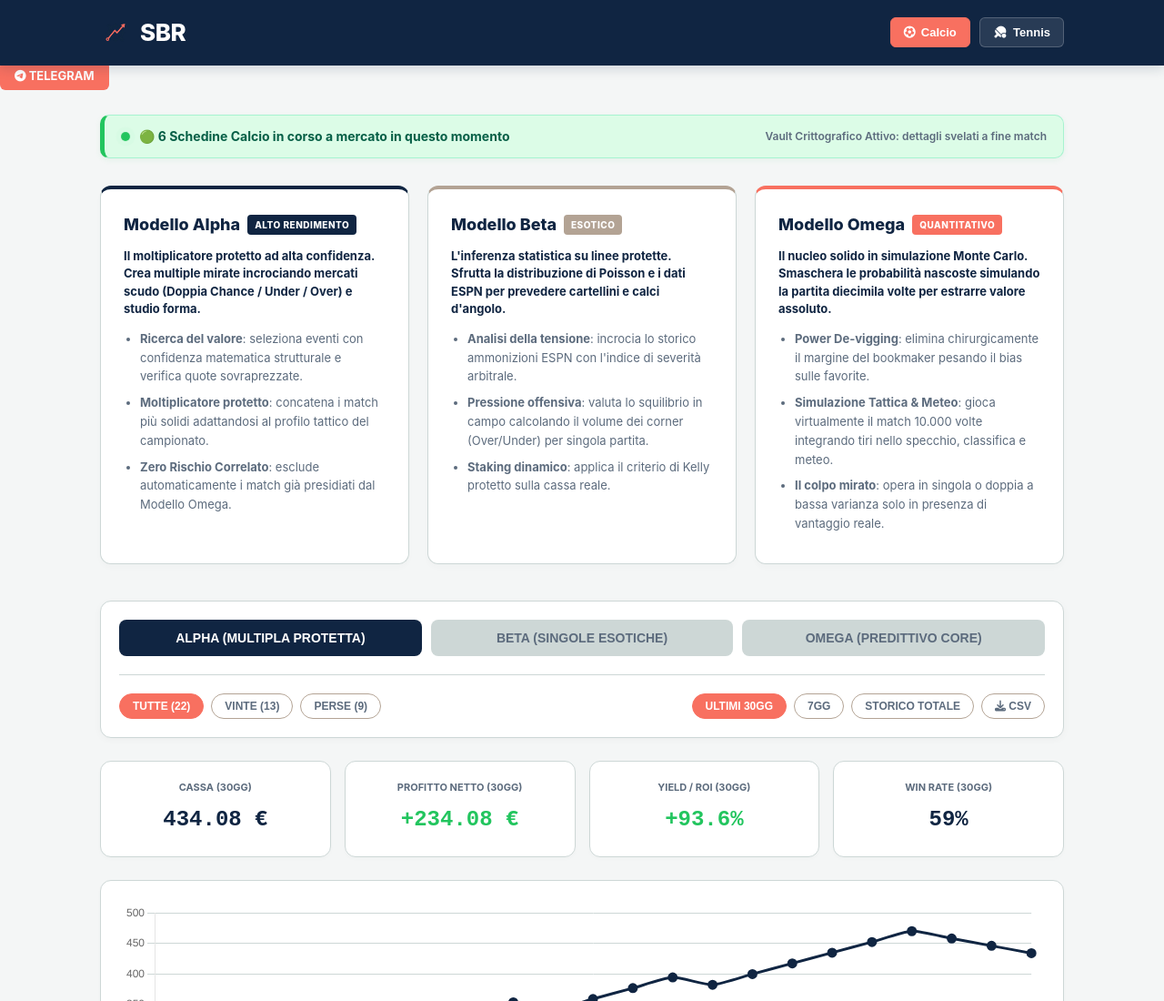
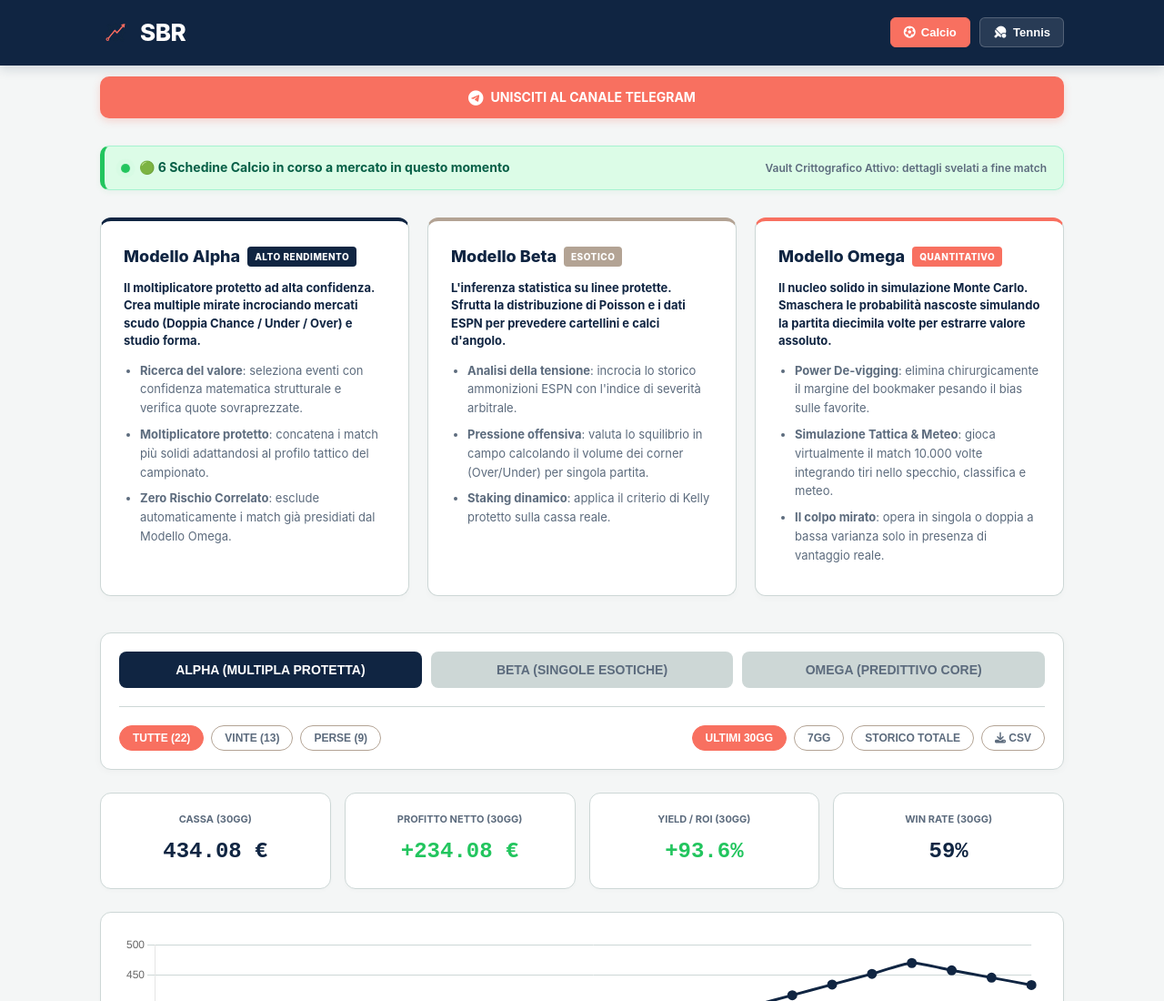
Before and after one commit to giovanniforlenza1/bot-scommesse, a plain HTML site: page index.html in a window 1280 px wide. Shown: the top 1100 px of the page at 91% size. Drawn offline with nearby package versions, Linux system fonts and the light colour scheme.

Commit message:
Update index.html

```diff
--- a/index.html
+++ b/index.html
@@ -201,9 +201,11 @@
     </header>
 
     <div class="spacer"></div>
-    <div class="tel-container">
-        </button>
-                <a href="https://t.me/+nyQkDOrFWrkyNGI8" class="nav-btn" target="_blank" rel="noopener noreferrer"><i class="fa-brands fa-telegram"></i> Telegram</a>
+
+    <div class="tel-container" style="max-width: 1100px; margin: 14px auto 0 auto; padding: 0 20px;">
+        <a href="https://t.me/+nyQkDOrFWrkyNGI8" class="nav-btn" target="_blank" rel="noopener noreferrer" style="display: flex; width: 100%; justify-content: center; align-items: center; gap: 8px; padding: 12px 16px; border-radius: 10px; font-size: 14px; box-shadow: 0 3px 8px rgba(248, 112, 96, 0.25);">
+            <i class="fa-brands fa-telegram" style="font-size: 17px;"></i> Unisciti al Canale Telegram
+        </a>
     </div>
 
     <!-- ==========================================
```
